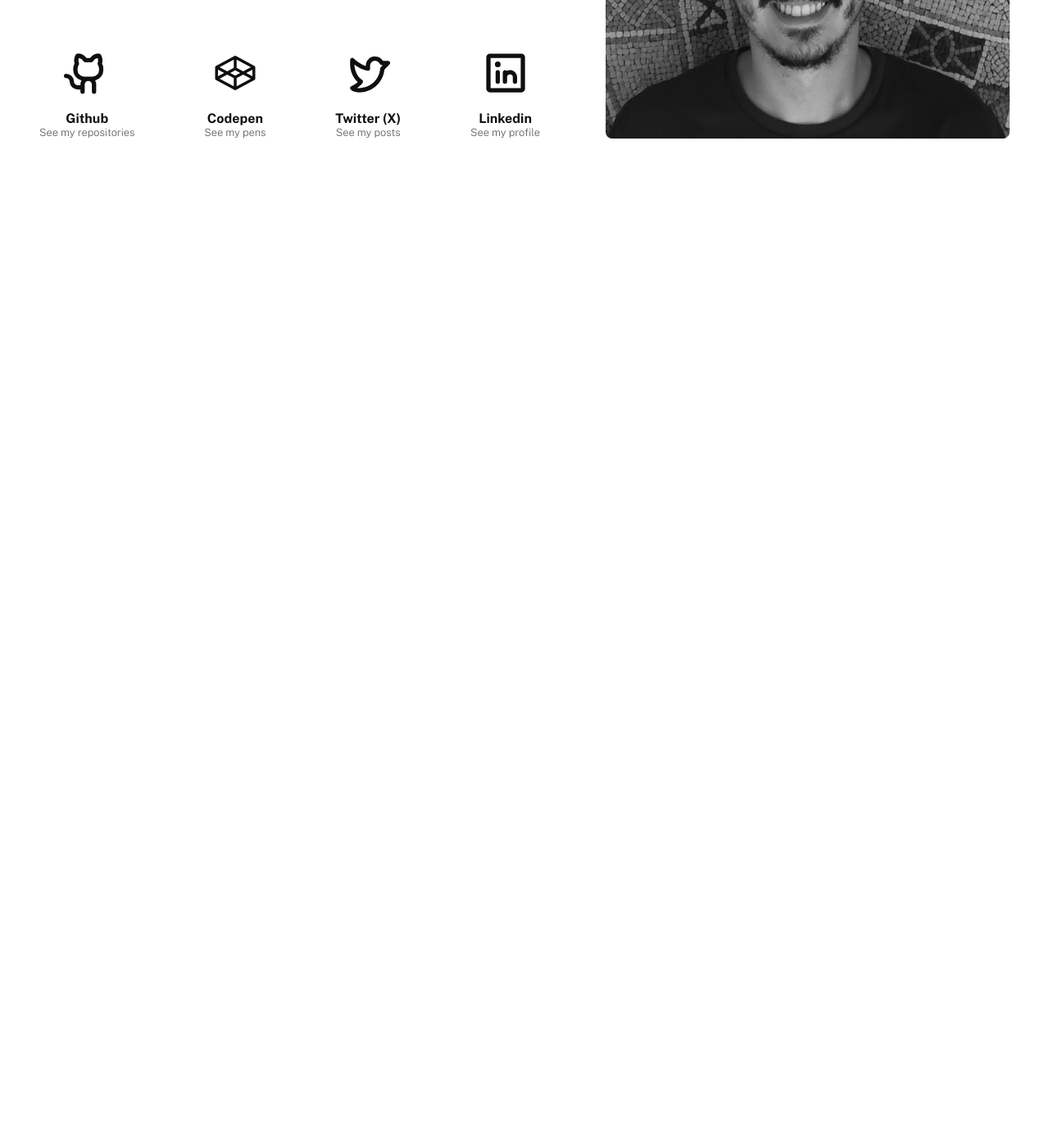
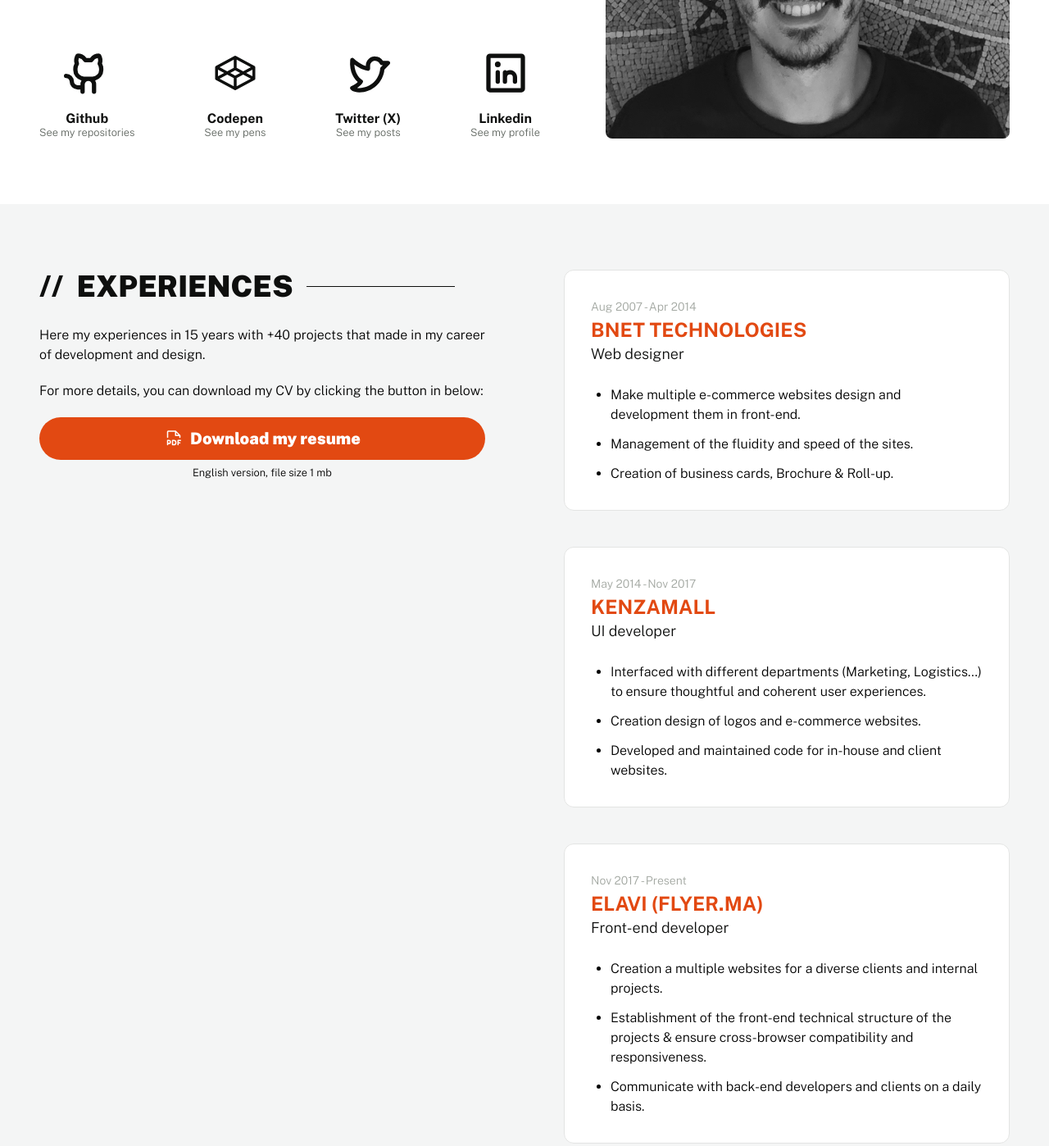
Before and after one commit to ylahssini/ylahssini.github.io, an Astro site: page / in a window 1280 px wide. Shown: the part 1351-2749 px from the top of the page at 82% size. Before the commit the page ends 1600 px from the top, so only its background shows below. Built offline with nearby package versions, Linux system fonts and the light colour scheme; Astro itself is replaced by a stand-in of ours.

Commit message:
⭐ add experiences section

```diff
--- /dev/null
+++ b/src/assets/styles/experiences.css
@@ -0,0 +1,45 @@
+.experiences {
+    @apply transition-colors bg-codgray-50 dark:bg-codgray-900;
+}
+
+.experiences--container {
+    @apply grid grid-cols-2 gap-24 px-12 py-20 max-w-7xl mx-auto;
+}
+
+.experiences--side {
+    > div {
+        @apply sticky top-36 transition-colors dark:text-codgray-50;
+
+        > p {
+            @apply pb-5 text-pretty text-justify;
+        }
+    }
+}
+
+.experiences--item {
+    @apply sticky top-36 rounded-xl bg-white border border-codgray-100 dark:bg-codgray-950 dark:border-codgray-800 p-8 mb-11 last-of-type:mb-0;
+
+    > header {
+        @apply mb-6;
+
+        > small {
+            @apply text-sm font-light text-codgray-300 dark:text-codgray-50;
+        }
+
+        > h3 {
+            @apply text-trinidad-600 font-bold text-2xl uppercase;
+        }
+
+        > b {
+            @apply text-lg text-codgray-950 dark:text-white font-light;
+        }
+    }
+
+    > ul {
+        @apply list-disc list-outside pl-6 text-base flex flex-col gap-3 transition-colors dark:text-codgray-50;
+    }
+}
+
+a.resume {
+    @apply transition-colors bg-trinidad-600 hover:bg-trinidad-800 rounded-full w-full py-3 text-white font-black text-xl flex items-center justify-center gap-2 mb-1;
+}
--- /dev/null
+++ b/src/components/experiences/index.astro
@@ -0,0 +1,67 @@
+---
+import PhPdfFile from '@components/icons/phPdfFile.astro';
+import '@assets/styles/experiences.css';
+---
+
+<section id="experiences" class="experiences">
+    <div class="experiences--container">
+        <aside class="experiences--side">
+            <div>
+                <h2 class="title">Experiences</h2>
+
+                <p>Here my experiences in 15 years with +40 projects that made in my career of development and design.</p>
+                <p>For more details, you can download my CV by clicking the button in below:</p>
+
+                <a href="/public/resumes/youssef-lahssini-cv-en.pdf" download class="resume">
+                    <PhPdfFile class:list="size-6" />
+                    <strong>Download my resume</strong>
+                </a>
+                <small class="block text-center">English version, file size 1 mb</small>
+            </div>
+        </aside>
+
+        <ol>
+            <li class="experiences--item">
+                <header>
+                    <small>Aug 2007 - Apr 2014</small>
+                    <h3>Bnet Technologies</h3>
+                    <b>Web designer</b>
+                </header>
+
+                <ul>
+                    <li>Make multiple e-commerce websites design and development them in front-end.</li>
+                    <li>Management of the fluidity and speed of the sites.</li>
+                    <li>Creation of business cards, Brochure & Roll-up.</li>
+                </ul>
+            </li>
+
+            <li class="experiences--item">
+                <header>
+                    <small>May 2014 - Nov 2017</small>
+                    <h3>Kenzamall</h3>
+                    <b>UI developer</b>
+                </header>
+
+                <ul>
+                    <li>Interfaced with different departments (Marketing, Logistics...) to ensure thoughtful and coherent user experiences.</li>
+                    <li>Creation design of logos and e-commerce websites.</li>
+                    <li>Developed and maintained code for in-house and client websites.</li>
+                </ul>
+            </li>
+
+            <li class="experiences--item">
+                <header>
+                    <small>Nov 2017 - Present</small>
+                    <h3>Elavi (Flyer.ma)</h3>
+                    <b>Front-end developer</b>
+                </header>
+
+                <ul>
+                    <li>Creation a multiple websites for a diverse clients and internal projects.</li>
+                    <li>Establishment of the front-end technical structure of the projects & ensure cross-browser compatibility and responsiveness.</li>
+                    <li>Communicate with back-end developers and clients on a daily basis.</li>
+                </ul>
+            </li>
+        </ol>
+    </div>
+</section>
--- /dev/null
+++ b/src/components/icons/phPdfFile.astro
@@ -0,0 +1,5 @@
+---
+const props = Astro.props
+---
+
+<svg xmlns="http://www.w3.org/2000/svg" viewBox="0 0 256 256" {...props}><path fill="currentColor" d="M224 152a8 8 0 0 1-8 8h-24v16h16a8 8 0 0 1 0 16h-16v16a8 8 0 0 1-16 0v-56a8 8 0 0 1 8-8h32a8 8 0 0 1 8 8ZM92 172a28 28 0 0 1-28 28h-8v8a8 8 0 0 1-16 0v-56a8 8 0 0 1 8-8h16a28 28 0 0 1 28 28Zm-16 0a12 12 0 0 0-12-12h-8v24h8a12 12 0 0 0 12-12Zm88 8a36 36 0 0 1-36 36h-16a8 8 0 0 1-8-8v-56a8 8 0 0 1 8-8h16a36 36 0 0 1 36 36Zm-16 0a20 20 0 0 0-20-20h-8v40h8a20 20 0 0 0 20-20ZM40 112V40a16 16 0 0 1 16-16h96a8 8 0 0 1 5.66 2.34l56 56A8 8 0 0 1 216 88v24a8 8 0 0 1-16 0V96h-48a8 8 0 0 1-8-8V40H56v72a8 8 0 0 1-16 0Zm120-32h28.69L160 51.31Z"/></svg>
--- a/src/pages/index.astro
+++ b/src/pages/index.astro
@@ -1,12 +1,13 @@
 ---
-import Header from '@components/layout/header.astro';
-import Intro from '@components/intro/index.astro';
-import About from '@components/about/index.astro';
 import '@fontsource/public-sans/200.css';
 import '@fontsource/public-sans/300.css';
 import '@fontsource/public-sans/700.css';
 import '@fontsource/public-sans/900.css';
 import '@assets/styles/base.css';
+import Header from '@components/layout/header.astro';
+import Intro from '@components/intro/index.astro';
+import About from '@components/about/index.astro';
+import Experiences from '@components/experiences/index.astro';
 ---
 
 <html lang="en">
@@ -22,6 +23,7 @@ import '@assets/styles/base.css';
 			<Header />
 			<Intro />
 			<About />
+			<Experiences />
 		</main>
 	</body>
 </html>
```
